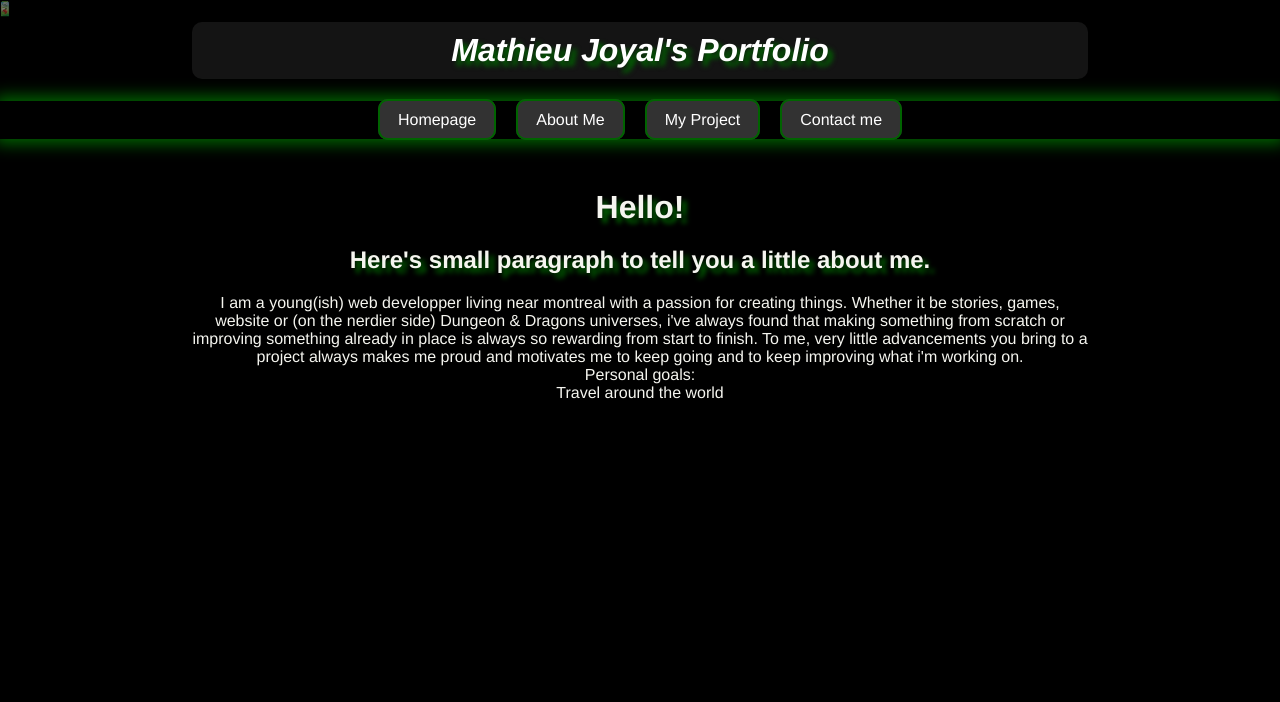
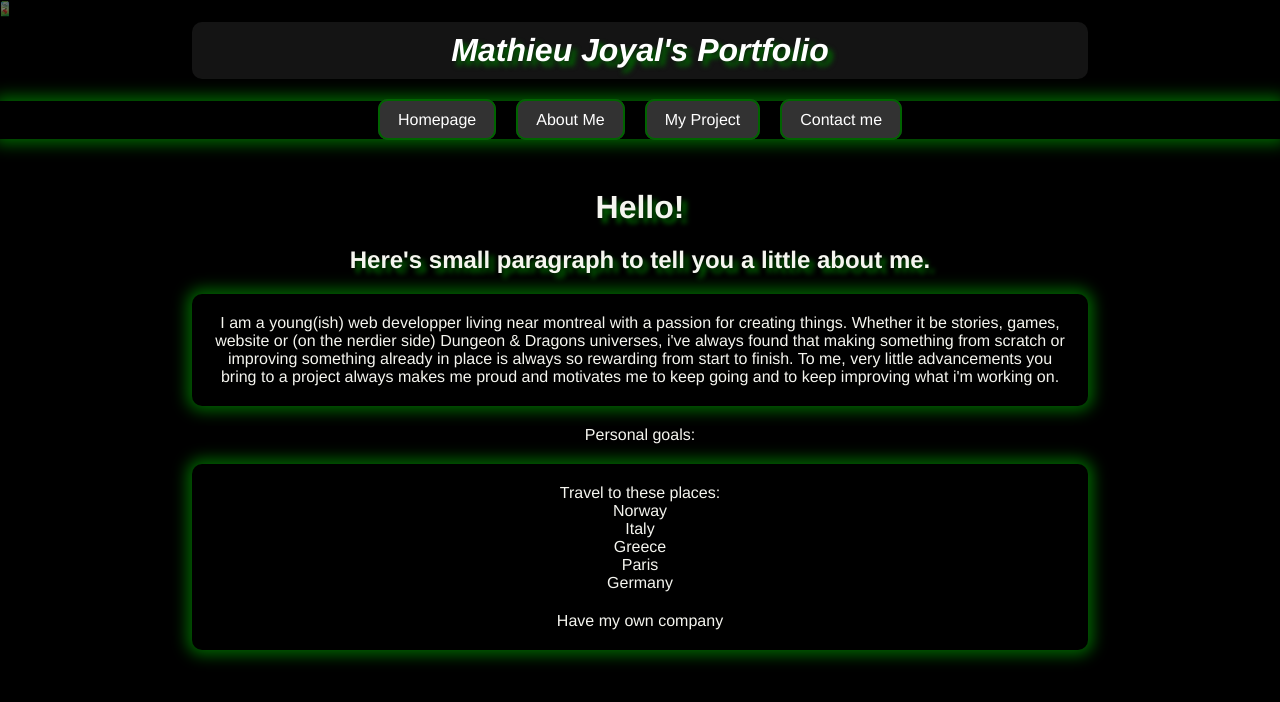
Before and after one commit to mathieujoyal/Portfolio-Project, a React (Create React App) app: page /AboutMe in a window 1280 px wide. Shown: the top 702 px of the page. Built offline with nearby package versions, Linux system fonts and the light colour scheme; the HTML template or start-up script is replaced by a standard one.

Commit message:
Minor adjustments to Styling on multiple pages

```diff
--- a/src/components/AboutMe.js
+++ b/src/components/AboutMe.js
@@ -17,11 +17,20 @@ const Aboutme = () => {
             </Para>
             <div>
                 <ColoredP>Personal goals:
-                <Para></Para>
-                Travel around the world
+                    <Ul>
+                        <Section>
+                            Travel to these places:
+                                <Li>Norway</Li>
+                                <Li>Italy</Li>
+                                <Li>Greece</Li>
+                                <Li>Paris</Li>
+                                <Li>Germany</Li>
 
+                            </Section>
+                        <Li>Have my own company</Li>
+                        <Li></Li>
+                    </Ul>
                 </ColoredP>
-
             </div>
             <Link className="secretpage" aria-label="Show menu" to="/Jujupage">
                 <Img src={secret} alt="mobileBtn"/>
@@ -37,6 +46,9 @@ const Wholepage = styled.div`
 const ColoredP = styled.div`
 
 `
+const Section = styled.section`
+padding-bottom: 20px;
+`
 
 const Img = styled.img`
 width: 10px;
@@ -49,15 +61,28 @@ top: 0;
 const H1 = styled.h1`
 margin: auto;
 padding-top: 50px;
-
 `
 
 const H2 = styled.h2`
 
 `
 
+const Li = styled.li`
+list-style: none;
+`
+
+const Ul = styled.ul`
+margin: 20px 15%;
+box-shadow: 0px 0px 15px 5px darkgreen;
+border-radius: 10px;
+padding: 20px;
+`
+
 const Para = styled.p`
-margin: 0px 15%;
+margin: 20px 15%;
+box-shadow: 0px 0px 15px 5px darkgreen;
+border-radius: 10px;
+padding: 20px;
 `
 
 export default Aboutme
--- a/src/components/Contactpage.js
+++ b/src/components/Contactpage.js
@@ -72,6 +72,7 @@ text-align: start;
 const Button = styled.button`
 display: block;
 margin: 10px auto;
+margin-top: 40px;
 cursor: pointer ;
 border-width: 2px;
 border-radius: 3px;
--- a/src/components/Jujupage.js
+++ b/src/components/Jujupage.js
@@ -2,10 +2,10 @@ import Juju1 from "../juju 1.jpg"
 import Juju2 from "../juju 2.jpg"
 import styled from "styled-components"
 
-const Jujupage = () =>{
+const Jujupage = () => {
     return(
         <Jujudiv>
-            <Ph1>Congratulation! You've found the secret "Juju" page.</Ph1>
+            <Ph1>Congratulation! You found the secret "Juju" page.</Ph1>
             <Ph2>(Her favorite color is yellow)</Ph2>
         <Picture src={Juju1} alt="My grandmother"/>
         <Para>This is my grandmother Juliette (Juju), she's going to be 90 years old in 2024. I love her very much
@@ -16,33 +16,40 @@ const Jujupage = () =>{
         </Para>
         <Picture src={Juju2} alt="Me gran showing me her telly"/>
         <Para>My grandmother asking me to help her fix the television because it hasn't worked in a week.
-            (it was unplugged.)
+            ( It was unplugged. )
         </Para>
         </Jujudiv>
     )
 }
 
 const Para = styled.p`
-margin: 20px 20%;
-padding: 10px 0px;
+margin: 50px 20% 100px 20%;
+padding: 20px 20px;
+color: white;
+box-shadow: 0px 0px 15px 5px yellow;
+border-radius:10px;
 `
 
 const Ph1 = styled.p`
 font-size: 30px;
 padding-top: 2%;
+color: white;
+text-shadow: 2px 2px 5px yellow;
 `
 
 const Ph2 = styled.p`
 font-size: 20px;
+color: white;
+text-shadow: 2px 2px 5px yellow;
 `
 
 const Picture = styled.img`
 width: 300px;
+box-shadow: 0px 0px 15px 5px yellow;
+margin: 20px 0px;
 `
 
 const Jujudiv = styled.div`
-background-color: rgba(255,241,118,0.9);
-height: 120vh;
 margin: auto;
 margin-top: -30px;
 `
--- a/src/components/Projects.js
+++ b/src/components/Projects.js
@@ -37,7 +37,7 @@ margin: 10px 5%;
 const Projectdiv = styled.div`
     border: dashed;
     border-radius: 50px;
-    box-shadow: 0px 0px 20px 10px darkgreen;
+    box-shadow: 0px 0px 15px 5px darkgreen;
     margin: 50px 20%;
     padding: 10px;
 `
--- a/src/data.js
+++ b/src/data.js
@@ -3,7 +3,7 @@ import projectpic2 from ".//Capture 2.PNG"
 import projectpic3 from ".//Capture 3.PNG"
 import projectpic4 from ".//Capture 4.PNG"
 import projectpic5 from ".//Capture 5.PNG"
-
+import projectpic6 from ".//Capture 6.PNG"
 
 
 export const projects = {
@@ -37,4 +37,10 @@ export const projects = {
         projectimage: projectpic5,
         description: `This is the signup page i spent the most time on. It shows any mistake made during signup to the user based on their mistake I.E: if the password doesn't match or is not long enough, if the requierments for any of the fields are not met`
     },
+    Searchbar:{
+        id: 'search',
+        projectName: 'Search bar',
+        projectimage: projectpic6,
+        description: `This Fully functional Search bar project auto-completes what the user is typing based on a selection of book titles. It puts what has been written in bold and the selection are highlighted when the user hovers over one.`
+    },
 };
```
Also changed, not shown: src/Capture 6.PNG (added).
